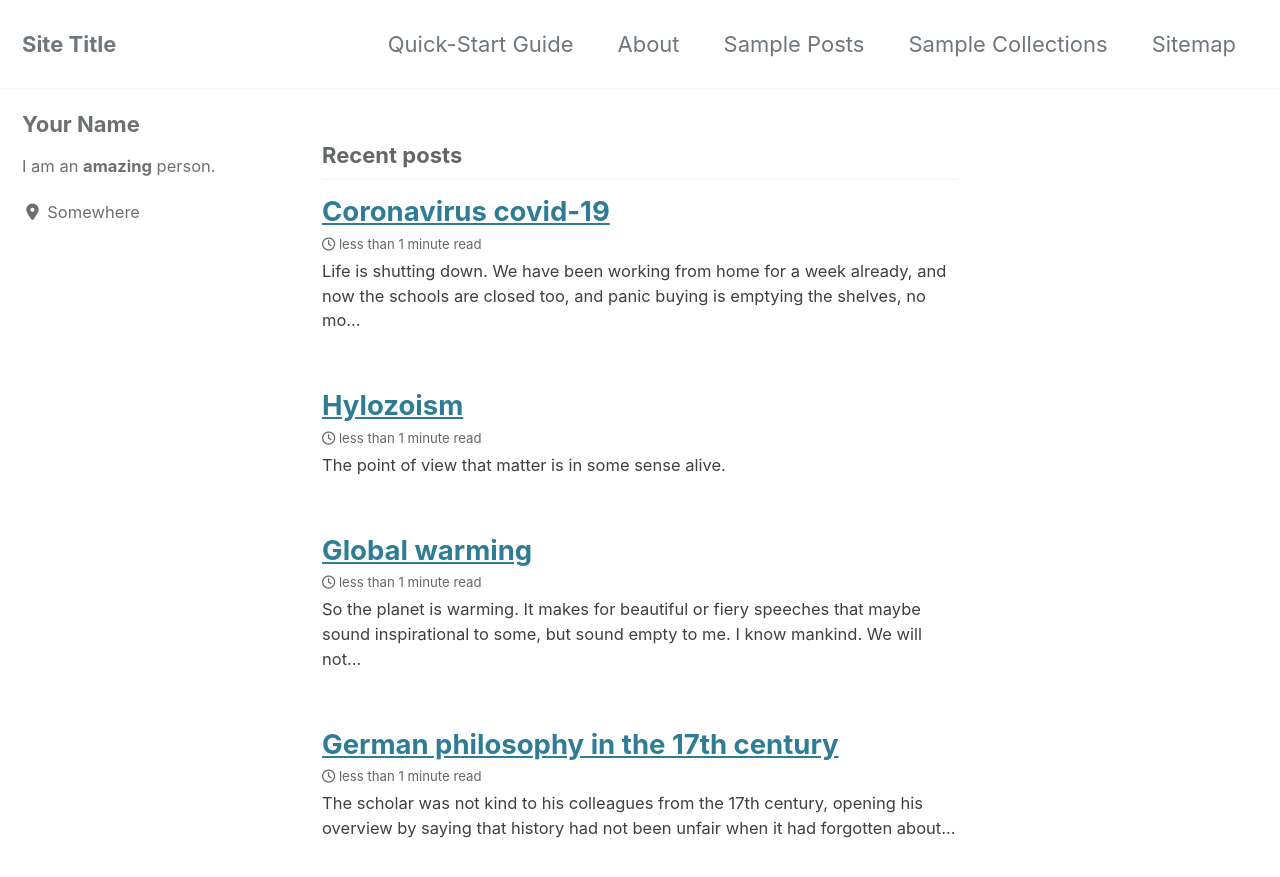
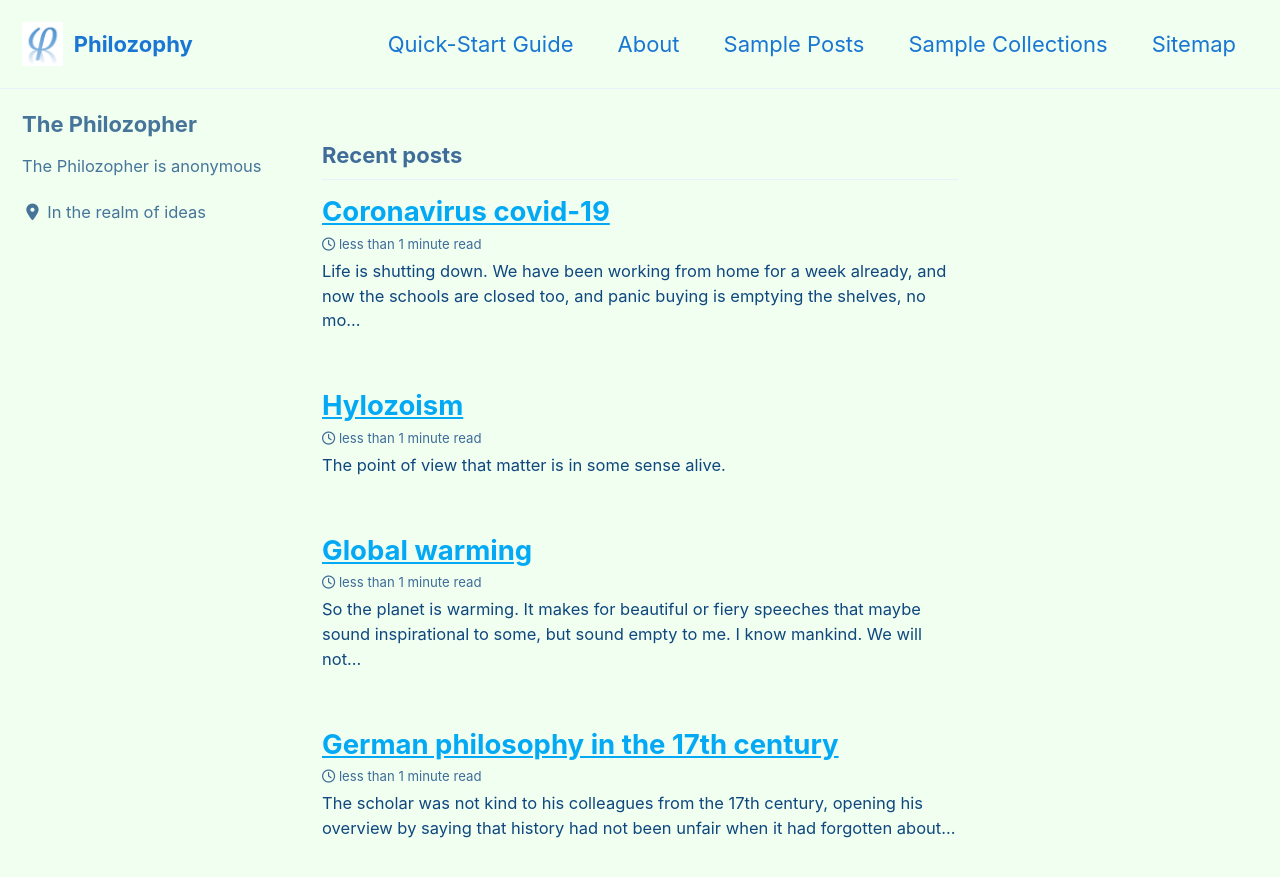
Before and after one commit to philozophy/philozophy.github.io, a Jekyll site: the page built from index.html, in a window 1280 px wide and 900 px high. Shown: the top 877 px of the window. Built offline with Jekyll 4.4.1, drawn with Linux system fonts in a browser that asks for light colours; cached includes are drawn as plain includes; nearby versions of some CDN libraries; the list of posts is cut into pages by our own code; some of the changed text lies outside the part shown.

Commit message:
Added image for masthead

```diff
--- a/_config.yml
+++ b/_config.yml
@@ -12,20 +12,20 @@
 
 # theme                  : "minimal-mistakes-jekyll"
 # remote_theme           : "mmistakes/minimal-mistakes"
-minimal_mistakes_skin    : "default" # "air", "aqua", "contrast", "dark", "dirt", "neon", "mint", "plum", "sunrise"
+minimal_mistakes_skin    : "aqua" # "air", "aqua", "contrast", "dark", "default", "dirt", "neon", "mint", "plum", "sunrise"
 
 # Site Settings
 locale                   : "en-US"
-title                    : "Site Title"
+title                    : "Philozophy"
 title_separator          : "-"
 subtitle                 : # site tagline that appears below site title in masthead
-name                     : "Your Name"
-description              : "An amazing website."
+name                     : "The Philozopher"
+description              : "A philosophy blog"
 url                      : # the base hostname & protocol for your site e.g. "https://mmistakes.github.io"
 baseurl                  : # the subpath of your site, e.g. "/blog"
 repository               : # GitHub username/repo-name e.g. "mmistakes/minimal-mistakes"
 teaser                   : # path of fallback teaser image, e.g. "/assets/images/500x300.png"
-logo                     : # path of logo image to display in the masthead, e.g. "/assets/images/88x88.png"
+logo                     : /assets/images/phi.png # path of logo image to display in the masthead, e.g. "/assets/images/88x88.png"
 masthead_title           : # overrides the website title displayed in the masthead, use " " for no title
 # breadcrumbs            : false # true, false (default)
 words_per_minute         : 200
@@ -51,9 +51,9 @@
   secret                 :
 atom_feed:
   path                   : # blank (default) uses feed.xml
-search                   : # true, false (default)
-search_full_content      : # true, false (default)
-search_provider          : # lunr (default), algolia, google
+search                   : true, false (default)
+search_full_content      : true, false (default)
+search_provider          : lunr (default), algolia, google
 algolia:
   application_id         : # YOUR_APPLICATION_ID
   index_name             : # YOUR_INDEX_NAME
@@ -93,10 +93,10 @@
 
 # Site Author
 author:
-  name             : "Your Name"
+  name             : "The Philozopher"
   avatar           : # path of avatar image, e.g. "/assets/images/bio-photo.jpg"
-  bio              : "I am an **amazing** person."
-  location         : "Somewhere"
+  bio              : "The Philozopher is anonymous"
+  location         : "In the realm of ideas"
   email            :
   links:
     - label: "Email"
@@ -246,16 +246,16 @@
   type: liquid
   path: /tags/
 # https://github.com/jekyll/jekyll-archives
-# jekyll-archives:
-#   enabled:
-#     - categories
-#     - tags
-#   layouts:
-#     category: archive-taxonomy
-#     tag: archive-taxonomy
-#   permalinks:
-#     category: /categories/:name/
-#     tag: /tags/:name/
+jekyll-archives:
+   enabled:
+     - categories
+     - tags
+   layouts:
+     category: archive-taxonomy
+     tag: archive-taxonomy
+   permalinks:
+     category: /categories/:name/
+     tag: /tags/:name/
 
 
 # HTML Compression
```
Also changed, not shown: assets/images/phi.png (added).
